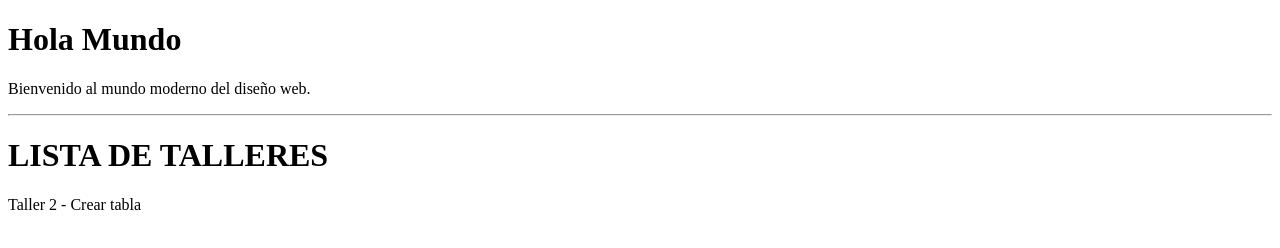
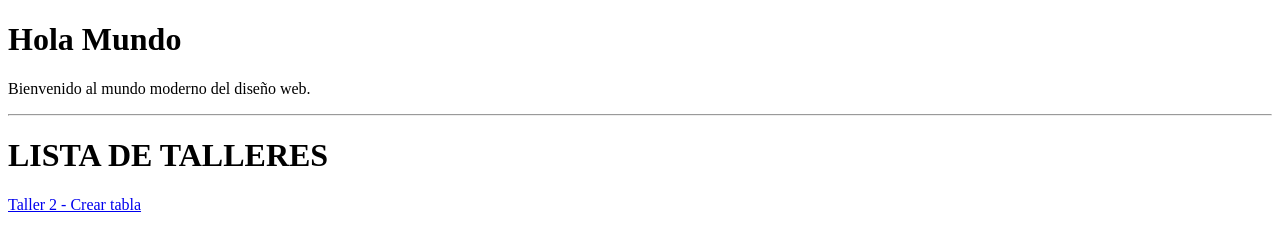
Before and after one commit to 1007748140/programacion_orientada_a_eventos, a plain HTML site: page index.html in a window 1280 px wide. Drawn offline with Linux system fonts and the light colour scheme.

Commit message:
index.html
Talleres

```diff
--- a/index.html
+++ b/index.html
@@ -39,7 +39,7 @@
     <hr>
     <h1>LISTA DE TALLERES</h1>
     <tr>
-                <td href="taller_2.html">Taller 2 - Crear tabla</td>
+                <a href="taller_2.html">Taller 2 - Crear tabla</a>
 
                 </tr>
 </body>
```
